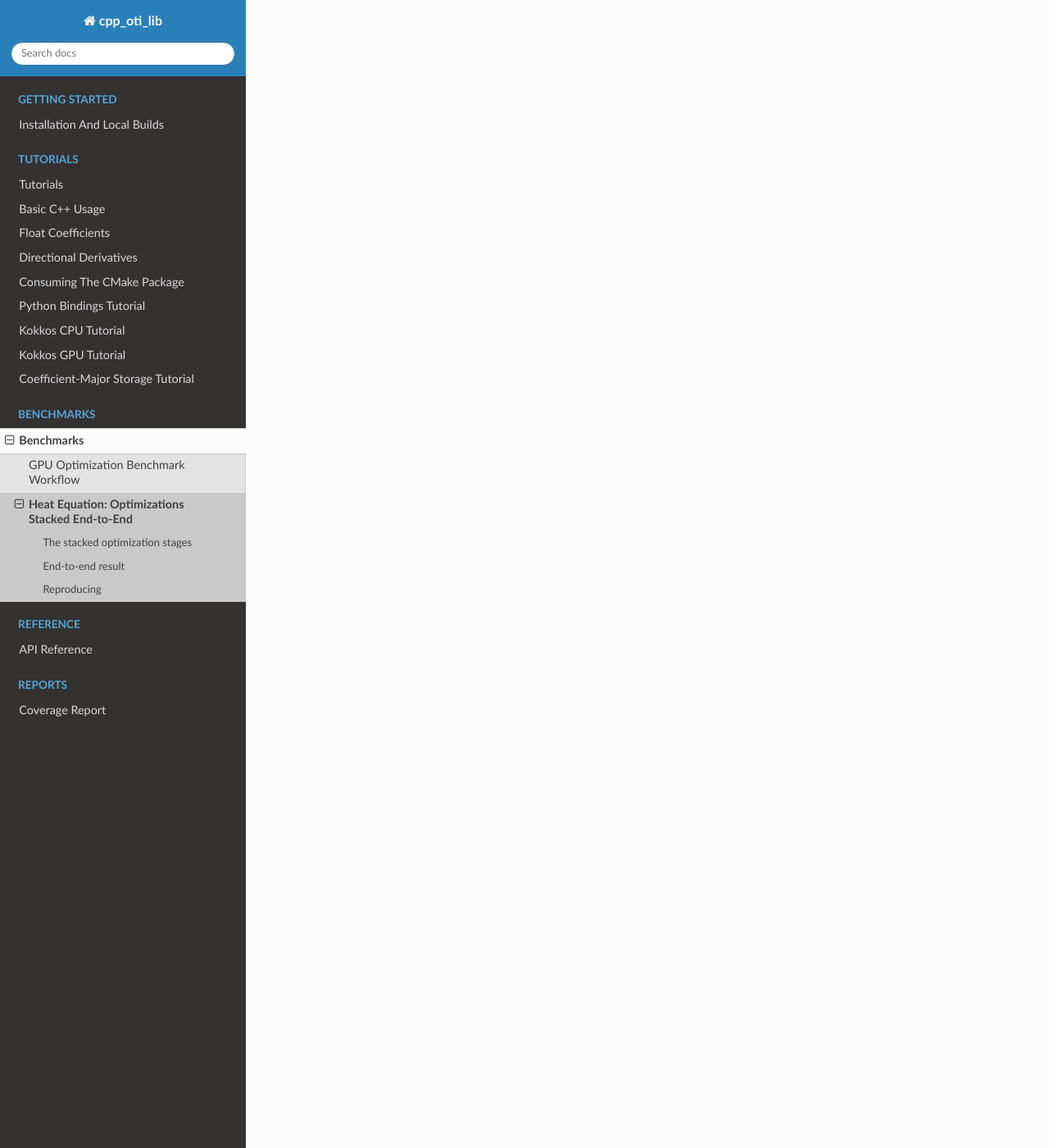
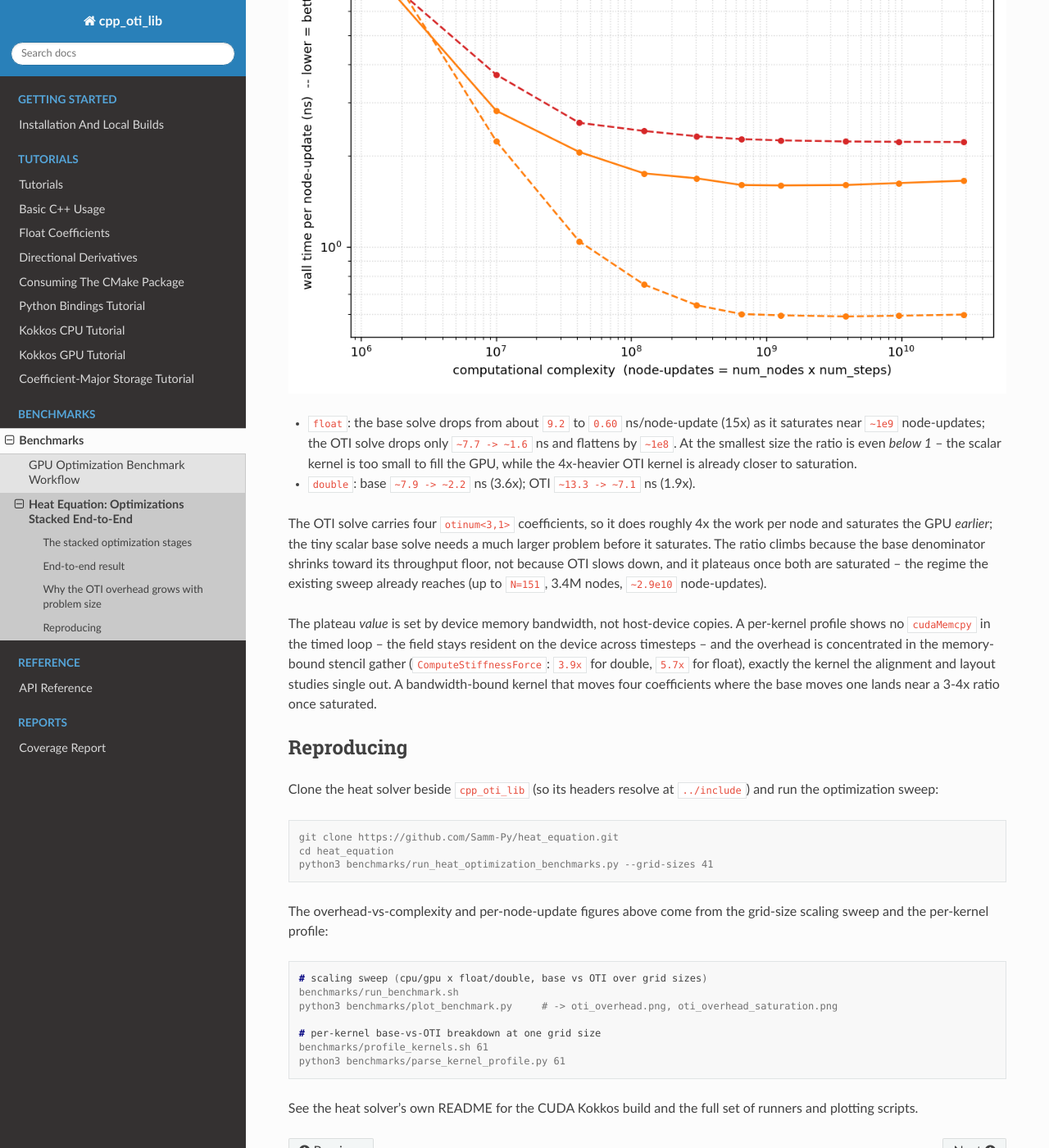
Before and after one commit to Samm-Py/cpp_oti_lib, a Sphinx documentation site: the page built from docs/benchmarks/heat_equation.rst, in a window 1280 px wide and 1400 px high, scrolled down 3263 px. Shown: the whole window at 82% size. Built offline with Sphinx 7.4.7 and the Read the Docs theme 3.1.0, drawn with Linux system fonts in a browser that asks for light colours; some of the changed text lies outside the part shown.

Commit message:
Explain why the heat OTI overhead grows with problem size
Add a "Why the OTI overhead grows with problem size" section to the heat
benchmark page. The OTI/base ratio rises with node-updates and plateaus
(~3.2x double, ~2.8x float). The per-node-update decomposition shows the
mechanism is base-solve under-utilization, not rising OTI cost: the scalar
base solve is latency-bound at small sizes and its per-node time falls
steeply as the GPU saturates (float 15x, double 3.6x), while the 4x-heavier
OTI solve saturates earlier and is much flatter -- so the ratio grows
because the base denominator shrinks, then plateaus once both saturate.

The plateau value is device memory bandwidth, not host-device copies: the
kernel profile shows no cudaMemcpy in the timed loop and concentrates the
overhead in the memory-bound stencil gather (ComputeStiffnessForce, 3.9x
double / 5.7x float). Embeds the ratio and saturation figures and gives the
sweep + per-kernel-profile reproduce commands.

Co-Authored-By: Claude Opus 4.8 <noreply@anthropic.com>

```diff
--- a/docs/benchmarks/heat_equation.rst
+++ b/docs/benchmarks/heat_equation.rst
@@ -85,6 +85,53 @@ Two details tie back to the isolation studies:
   small-jet gather, where AoS wins. So the production heat layout stays AoS; SoA
   is the tool for large-jet streaming, not this solve.
 
+Why the OTI overhead grows with problem size
+---------------------------------------------
+
+A natural question is how the OTI solve's overhead scales as the problem grows.
+Sweeping grid size and step count -- so the x-axis is total node-updates
+(``num_nodes x num_steps``) -- shows the OTI/base wall-time ratio *rising* and
+then plateauing, at about ``3.2x`` for double and ``2.8x`` for float on the
+GTX 1650:
+
+.. image:: ../_static/benchmarks/oti_overhead.png
+   :alt: OTI/base wall-time ratio vs computational complexity
+   :width: 100%
+
+The intuitive guess is that the overhead grows because the larger OTI jet costs
+more memory traffic. The per-node-update decomposition shows the mechanism is
+actually the opposite of "OTI gets more expensive": it is the *base* solve being
+under-utilized at small sizes. Plotting wall time *per node-update* (lower means
+better GPU utilization), every curve falls as the problem grows -- everything is
+latency- and launch-bound when the GPU is starved of work -- but the base scalar
+solve falls much further than the OTI solve:
+
+.. image:: ../_static/benchmarks/oti_overhead_saturation.png
+   :alt: GPU per-node-update time, base vs OTI solve
+   :width: 100%
+
+* ``float``: the base solve drops from about ``9.2`` to ``0.60`` ns/node-update
+  (15x) as it saturates near ``~1e9`` node-updates; the OTI solve drops only
+  ``~7.7 -> ~1.6`` ns and flattens by ``~1e8``. At the smallest size the ratio
+  is even *below 1* -- the scalar kernel is too small to fill the GPU, while the
+  4x-heavier OTI kernel is already closer to saturation.
+* ``double``: base ``~7.9 -> ~2.2`` ns (3.6x); OTI ``~13.3 -> ~7.1`` ns (1.9x).
+
+The OTI solve carries four ``otinum<3,1>`` coefficients, so it does roughly 4x
+the work per node and saturates the GPU *earlier*; the tiny scalar base solve
+needs a much larger problem before it saturates. The ratio climbs because the
+base denominator shrinks toward its throughput floor, not because OTI slows
+down, and it plateaus once both are saturated -- the regime the existing sweep
+already reaches (up to ``N=151``, 3.4M nodes, ``~2.9e10`` node-updates).
+
+The plateau *value* is set by device memory bandwidth, not host-device copies. A
+per-kernel profile shows no ``cudaMemcpy`` in the timed loop -- the field stays
+resident on the device across timesteps -- and the overhead is concentrated in
+the memory-bound stencil gather (``ComputeStiffnessForce``: ``3.9x`` for double,
+``5.7x`` for float), exactly the kernel the alignment and layout studies single
+out. A bandwidth-bound kernel that moves four coefficients where the base moves
+one lands near a 3-4x ratio once saturated.
+
 Reproducing
 -----------
 
@@ -97,5 +144,18 @@ Clone the heat solver beside ``cpp_oti_lib`` (so its headers resolve at
    cd heat_equation
    python3 benchmarks/run_heat_optimization_benchmarks.py --grid-sizes 41
 
-See the heat solver's own README for the CUDA Kokkos build and the plotting
-script that produces the figure above.
+The overhead-vs-complexity and per-node-update figures above come from the
+grid-size scaling sweep and the per-kernel profile:
+
+.. code-block:: console
+
+   # scaling sweep (cpu/gpu x float/double, base vs OTI over grid sizes)
+   benchmarks/run_benchmark.sh
+   python3 benchmarks/plot_benchmark.py     # -> oti_overhead.png, oti_overhead_saturation.png
+
+   # per-kernel base-vs-OTI breakdown at one grid size
+   benchmarks/profile_kernels.sh 61
+   python3 benchmarks/parse_kernel_profile.py 61
+
+See the heat solver's own README for the CUDA Kokkos build and the full set of
+runners and plotting scripts.
```
Also changed, not shown: docs/_static/benchmarks/oti_overhead.png (added), docs/_static/benchmarks/oti_overhead_saturation.png (added).
